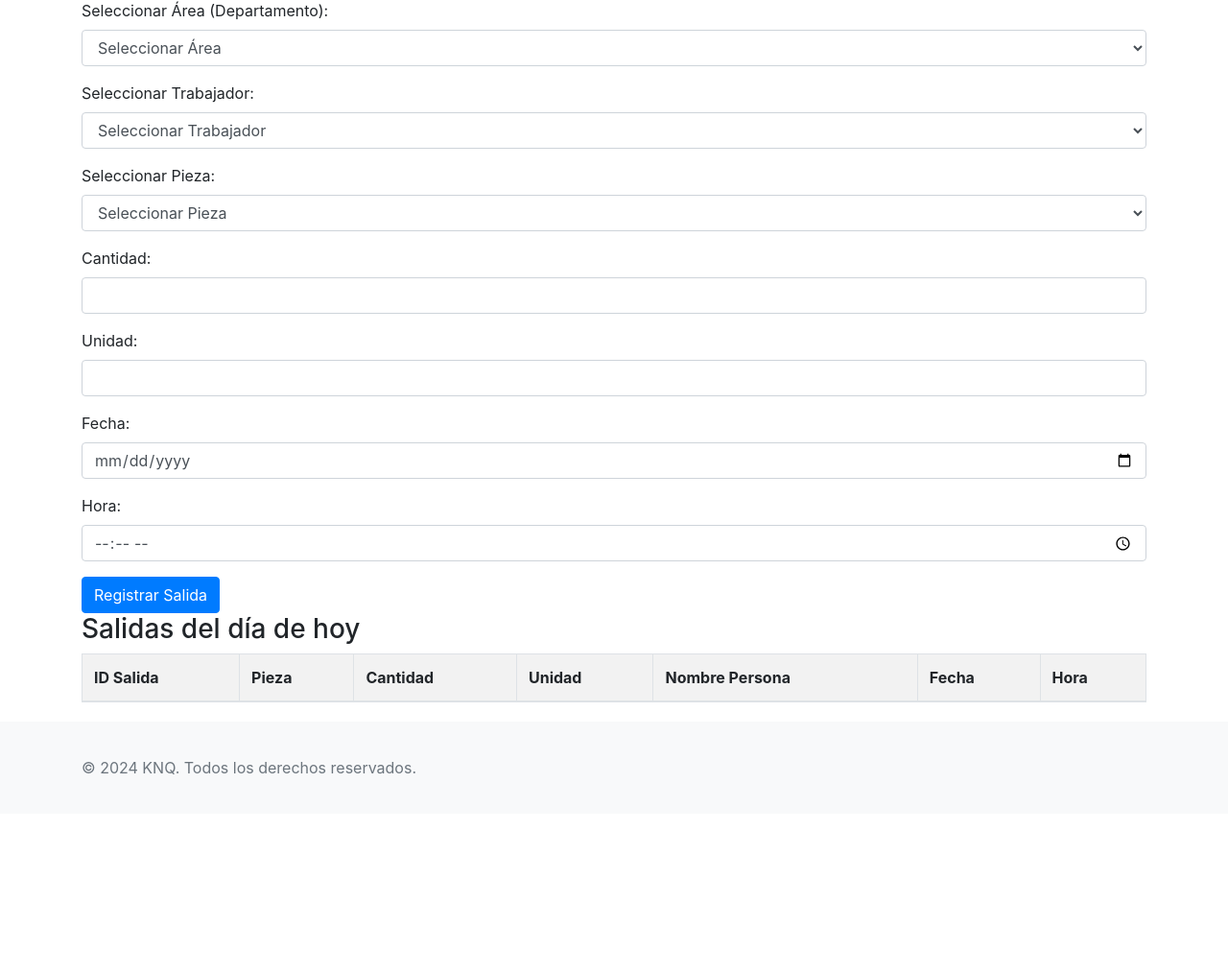
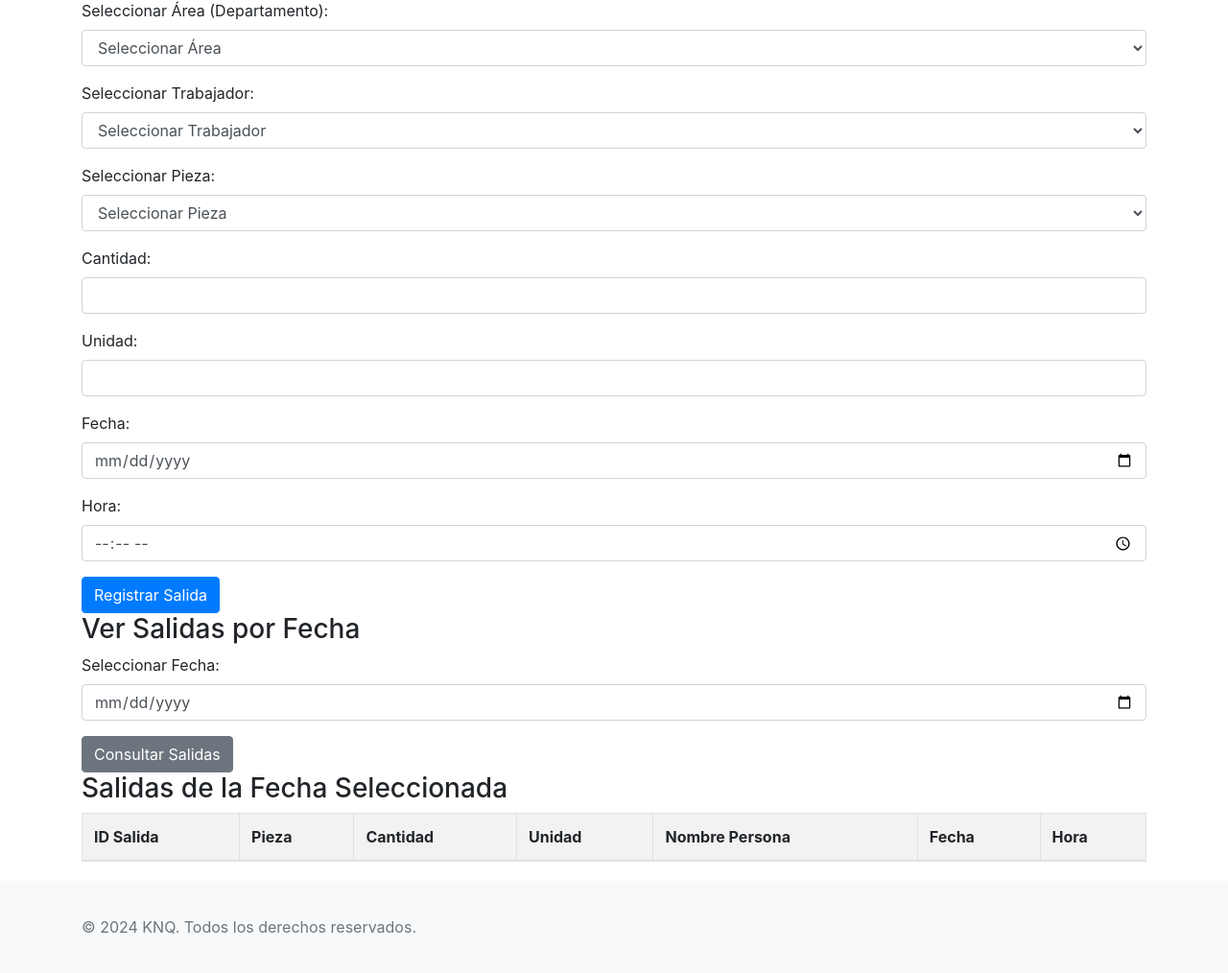
Before and after one commit to cecidavi/MI-KNQ, a PHP site: page /Almacen_Salidas.php in a window 1280 px wide. Shown: the part 171-1185 px from the top of the page at 96% size. Before the commit the page ends 978 px from the top, so only its background shows below. Run offline with PHP 8.4, Linux system fonts and the light colour scheme; the visitor is signed in with stand-in values (Sample User, id 1); data that the repository does not hold is empty.

Commit message:
Arreglo de salidas

```diff
--- a/Almacen_Salidas.php
+++ b/Almacen_Salidas.php
@@ -17,11 +17,6 @@ $result_departamentos = $conn->query($sql_departamentos);
 // Obtener las piezas para el formulario
 $sql_piezas = "SELECT * FROM piezas";
 $result_piezas = $conn->query($sql_piezas);
-
-// Obtener las salidas del día de hoy
-$hoy = date('Y-m-d');
-$sql_salidas_hoy = "SELECT * FROM salidas WHERE fecha = '$hoy'";
-$result_salidas_hoy = $conn->query($sql_salidas_hoy);
 ?>
 
 <!DOCTYPE html>
@@ -93,7 +88,16 @@ $result_salidas_hoy = $conn->query($sql_salidas_hoy);
         <input type="submit" value="Registrar Salida" class="btn btn-primary">
     </form>
 
-    <h3>Salidas del día de hoy</h3>
+    <h3>Ver Salidas por Fecha</h3>
+    <form id="formFecha">
+        <div class="form-group">
+            <label for="fecha_consulta">Seleccionar Fecha:</label>
+            <input type="date" id="fecha_consulta" name="fecha_consulta" class="form-control" required>
+        </div>
+        <input type="submit" value="Consultar Salidas" class="btn btn-secondary">
+    </form>
+
+    <h3>Salidas de la Fecha Seleccionada</h3>
     <table class="table table-bordered">
         <thead>
             <tr>
@@ -106,18 +110,8 @@ $result_salidas_hoy = $conn->query($sql_salidas_hoy);
                 <th>Hora</th>
             </tr>
         </thead>
-        <tbody id="salidasHoy">
-            <?php while ($row_salida = $result_salidas_hoy->fetch_assoc()): ?>
-            <tr>
-                <td><?= $row_salida['id_salida'] ?></td>
-                <td><?= $row_salida['id_pieza'] ?></td>
-                <td><?= $row_salida['cantidad'] ?></td>
-                <td><?= $row_salida['unidad'] ?></td>
-                <td><?= $row_salida['nombre_persona'] ?></td>
-                <td><?= $row_salida['fecha'] ?></td>
-                <td><?= $row_salida['hora'] ?></td>
-            </tr>
-            <?php endwhile; ?>
+        <tbody id="salidasFechaSeleccionada">
+            <!-- Las salidas se llenarán aquí vía AJAX -->
         </tbody>
     </table>
 </div>
@@ -175,6 +169,24 @@ $('#formSalida').on('submit', function(e) {
         }
     });
 });
+
+$('#formFecha').on('submit', function(e) {
+    e.preventDefault(); // Previene la recarga de la página
+
+    var fecha = $('#fecha_consulta').val();
+
+    $.ajax({
+        type: "GET",
+        url: "obtener_salidas_fecha.php",
+        data: { fecha: fecha },
+        success: function(data) {
+            $('#salidasFechaSeleccionada').html(data);
+        },
+        error: function() {
+            alert("Error al obtener las salidas de la fecha seleccionada.");
+        }
+    });
+});
 </script>
 
 </body>
```
Also changed, not shown: obtener_salidas_fecha.php (added, +31 -0 lines).
